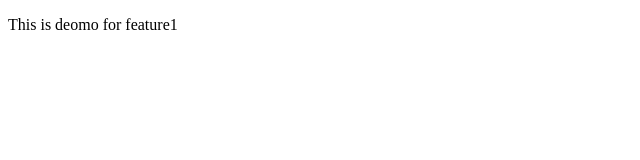
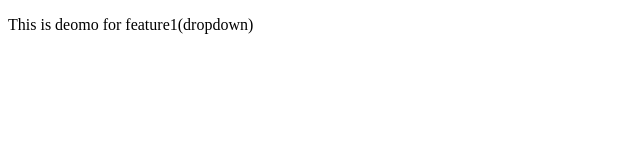
Before and after one commit to Jitender2003/practice-repo, a plain HTML site: page index.html in a window 1280 px wide. Shown: the whole page, without its empty margins (0-640 px from the left). Drawn offline with Linux system fonts and the light colour scheme.

```diff
--- a/index.html
+++ b/index.html
@@ -6,7 +6,7 @@
     <title>Repo-Practice</title>
 </head>
 <body>
-    <p class="author">This is deomo for feature1</p>
+    <p class="author">This is deomo for feature1(dropdown)</p>
 
 </body>
 </html>
```
